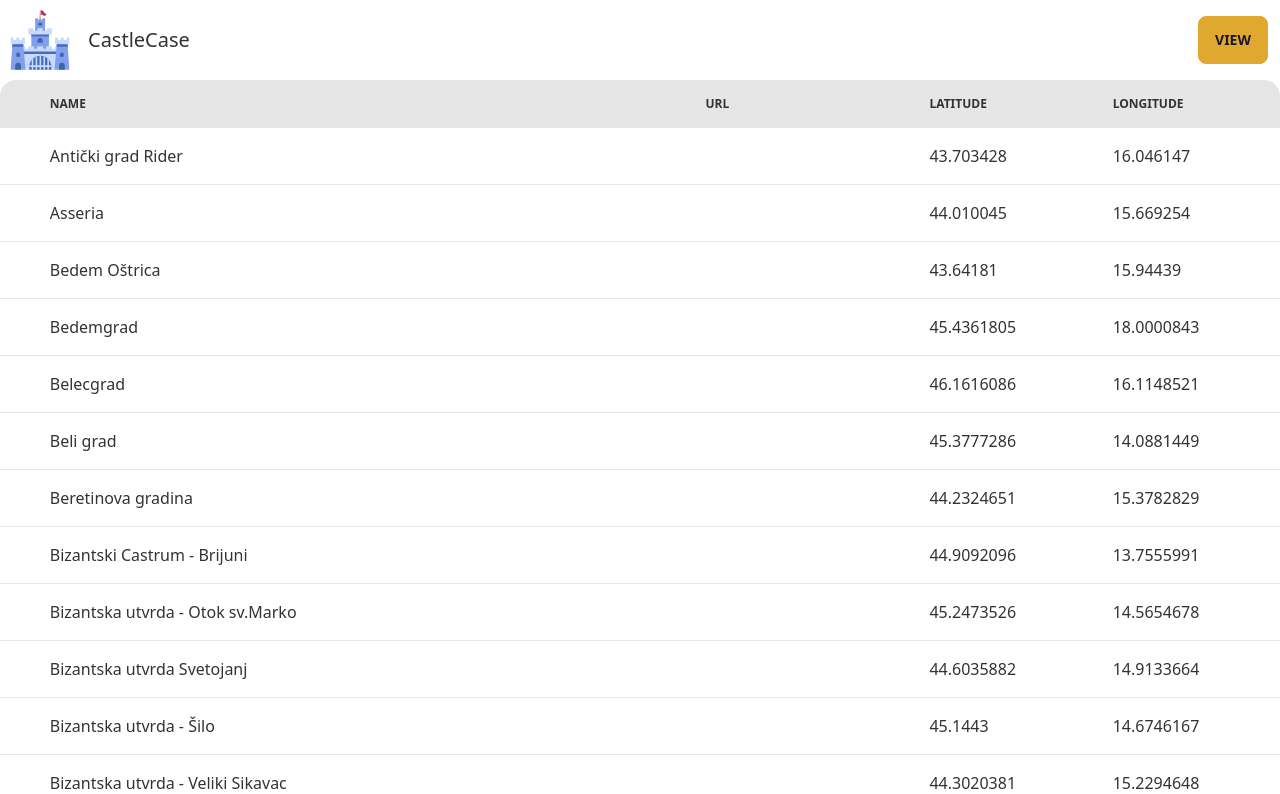
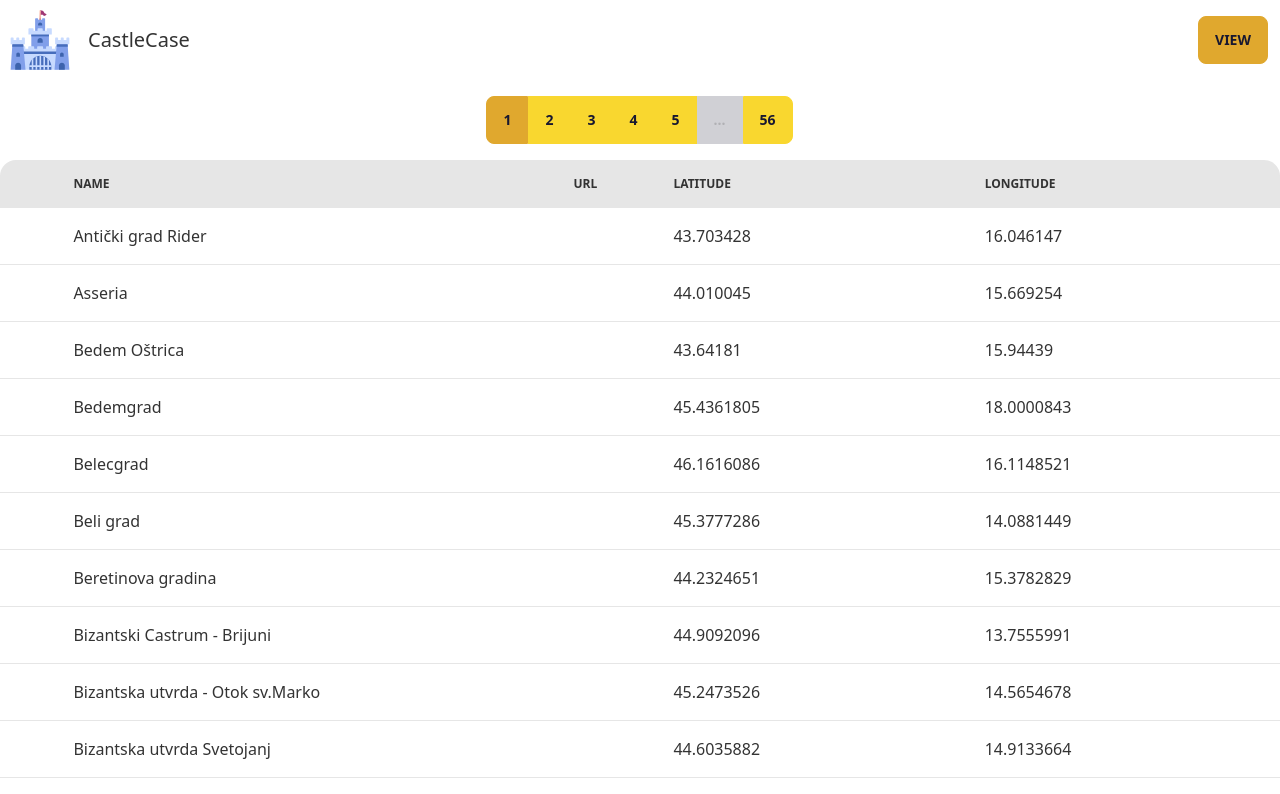
Before and after one commit to fuzulus/castles-svelte, a SvelteKit app: page / in a window 1280 px wide. Shown: the top 794 px of the page. Built offline with nearby package versions, Linux system fonts and the light colour scheme.

Commit message:
feat(table): add pagination

```diff
--- /dev/null
+++ b/src/lib/components/Pagination.svelte
@@ -0,0 +1,36 @@
+<script lang="ts">
+	import { get } from 'svelte/store';
+	import { currentPageStore } from '$lib/store/PaginationStore';
+    import Paginator from '$lib/services/pagination/Paginator';
+
+    export let dataCount: number;
+	export let pageSize = 20;
+    export let pageStep = 3;
+    let currentPage: number = get(currentPageStore);
+
+    currentPageStore.subscribe(newPage => currentPage = newPage);
+
+	let pageCount = Math.floor(dataCount / pageSize);
+
+	$: pages = Paginator.generatePages(
+		currentPage,
+		pageCount,
+		pageStep,
+	);
+</script>
+
+<div class="btn-group mt-4 mb-4 w-full justify-center">
+    {#each pages as page}
+        {#if null === page}
+            <button class="btn btn-disabled">...</button>
+        {:else}
+            <button
+                class="btn btn-secondary"
+                class:btn-active={page === currentPage}
+                on:click={() => currentPageStore.set(page ? page : 1)}
+            >
+                {page}
+            </button>
+        {/if}
+    {/each}
+</div>
--- a/src/lib/services/pagination/Paginator.ts
+++ b/src/lib/services/pagination/Paginator.ts
@@ -10,7 +10,7 @@ export default class Paginator {
 
         if (pageCount < pageStep * 2 + 6) {
             Paginator.addPages(1, pageCount + 1);
-		} else if (currentPage < pageStep * 2 + 1) {
+		} else if (currentPage < pageStep * 2 + 2) {
             Paginator.addPages(1, pageStep * 2 + 4);
             Paginator.pages.push(null);
 			Paginator.pages.push(pageCount);
--- /dev/null
+++ b/src/lib/store/PaginationStore.ts
@@ -0,0 +1,3 @@
+import { writable } from 'svelte/store'
+
+export const currentPageStore = writable(1);
--- a/src/routes/+page.svelte
+++ b/src/routes/+page.svelte
@@ -1,9 +1,27 @@
 <script>
+	import { get } from 'svelte/store';
+	import { currentPageStore } from '$lib/store/PaginationStore';
+	import Pagination from '$lib/components/Pagination.svelte';
+
 	/** @type {import('./$types').PageData} */
 	export let data;
+
+	let currentPage = get(currentPageStore);
+
+	currentPageStore.subscribe(newPage => currentPage = newPage);
+
+	let pageSize = 20;
+	let pageStep = 1;
+
+	$: console.log(data.castles.slice((currentPage - 1) * pageSize, pageSize));
 </script>
 
 <div class="overflow-x-auto">
+	<Pagination
+		dataCount={data.castles.length}
+		pageSize={pageSize}
+		pageStep={pageStep}
+	/>
 	<table class="table w-full">
 		<!-- head -->
 		<thead>
@@ -16,7 +34,7 @@
 			</tr>
 		</thead>
 		<tbody>
-			{#each data.castles as castle}
+			{#each data.castles.slice((currentPage - 1) * pageSize, currentPage * pageSize) as castle}
 				<tr>
 					<td />
 					<td>{castle.name}</td>
@@ -27,4 +45,9 @@
 			{/each}
 		</tbody>
 	</table>
+	<Pagination
+		dataCount={data.castles.length}
+		pageSize={pageSize}
+		pageStep={pageStep}
+	/>
 </div>
```
